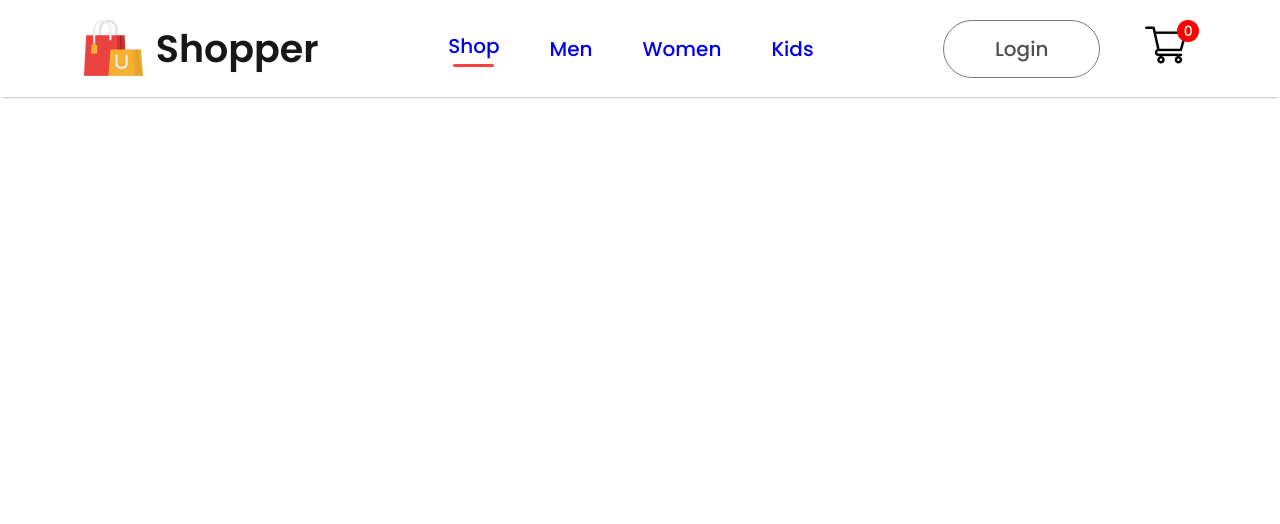
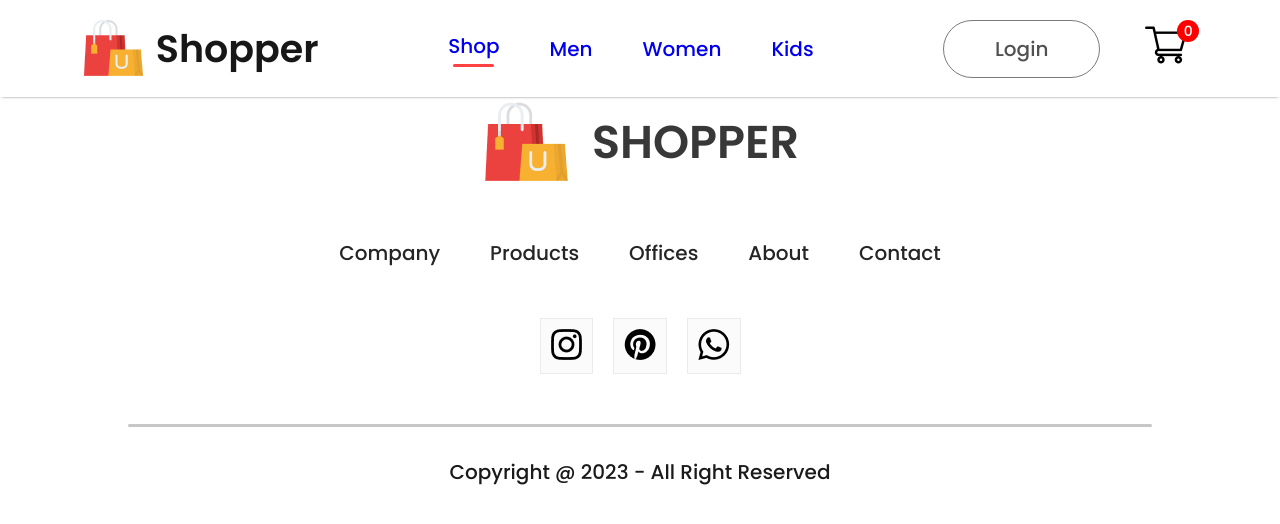
Before and after one commit to karl-jerico/Ecommerce-Website, a React (Vite) app: page /login in a window 1280 px wide. Shown: the top 524 px of the page. Built offline with nearby package versions, Linux system fonts and the light colour scheme.

Commit message:
Add footer feature

```diff
--- a/src/App.jsx
+++ b/src/App.jsx
@@ -4,6 +4,7 @@
 import Shop from './pages/shop';
 import ShopCategory from './pages/shopCategory';
 import Product from './pages/product';
+import Footer from './components/layouts/footer';
 
 function App() {
   return (
@@ -21,6 +22,7 @@
           <Route path="/cart" element={<cart />} />
           <Route path="/login" element={<loginSignup />} />
         </Routes>
+        <Footer/>
       </BrowserRouter>
     </div>
   );
--- /dev/null
+++ b/src/components/layouts/footer.jsx
@@ -0,0 +1,40 @@
+import React from 'react'
+import footer_logo from '@/assets/logo_big.png'
+import instagram_icon from '@/assets/instagram_icon.png'
+import pinterest_icon from '@/assets/pintester_icon.png'
+import whatsapp_icon from '@/assets/whatsapp_icon.png'
+
+const Footer = () => {
+  return (
+    <footer className='footer'>
+        <div className="footer-logo">
+            <img src={footer_logo} alt="" />
+            <p>SHOPPER</p>
+        </div>
+        <ul className="footer-links">
+            <li>Company</li>
+            <li>Products</li>
+            <li>Offices</li>
+            <li>About</li>
+            <li>Contact</li>
+        </ul>
+        <div className="footer-social-icon">
+            <div className="footer-icons-container">
+                <img src={instagram_icon} alt="" />
+            </div>
+            <div className="footer-icons-container">
+                <img src={pinterest_icon} alt="" />
+            </div>
+            <div className="footer-icons-container">
+                <img src={whatsapp_icon} alt="" />
+            </div>
+        </div>
+        <div className="footer-copyright">
+            <hr />
+            <p>Copyright @ 2023 - All Right Reserved</p>
+        </div>
+    </footer>
+  )
+}
+
+export default Footer
--- a/src/css/App.css
+++ b/src/css/App.css
@@ -1,4 +1,5 @@
 @import url(./layout/navbar.css);
+@import url(./layout/footer.css);
 @import url(./components//shop/hero.css);
 @import url(./components/shop/item.css);
 @import url(./components/shop/newCollections.css);
--- /dev/null
+++ b/src/css/layout/footer.css
@@ -0,0 +1,63 @@
+.footer{
+    display: flex;
+    flex-direction: column;
+    align-items: center;
+    justify-content: center;
+    gap: 50px;
+}
+
+.footer-logo{
+    display: flex;
+    align-items: center;
+    gap: 20px;
+}
+
+.footer-logo p{
+    color: #383838;
+    font-size: 46px;
+    font-weight: 700;
+}
+
+.footer-links{
+    display: flex;
+    list-style: none;
+    gap: 50px;
+    color: #252525;
+    font-size: 20px;
+}
+
+.footer-links li{
+    cursor: pointer;
+}
+
+.footer-social-icon{
+    display: flex;
+    gap: 20px;
+}
+
+.footer-icons-container{
+    padding: 10px;
+    padding-bottom: 6px;
+    background: #fbfbfb;
+    border: 1px solid #ebebeb;
+}
+
+.footer-copyright{
+    display: flex;
+    flex-direction: column;
+    align-items: center;
+    gap: 30px;
+    width: 100%;
+    margin-bottom: 30px;
+    color: #1a1a1a;
+    font-size: 20px;
+}
+
+.footer-copyright hr{
+    width: 80%;
+    height: 3px;
+    border: none;
+    border-radius: 10px;
+    background: #c7c7c7;
+
+}
```
